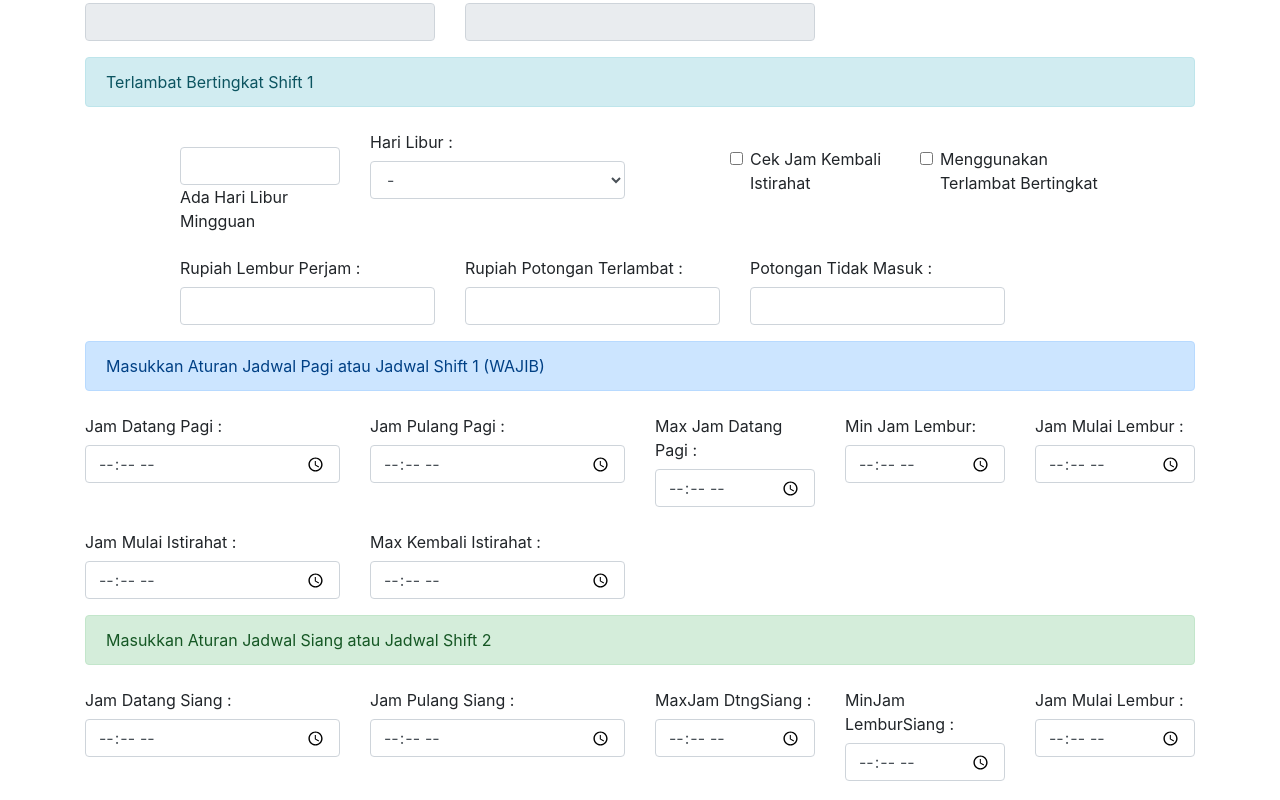
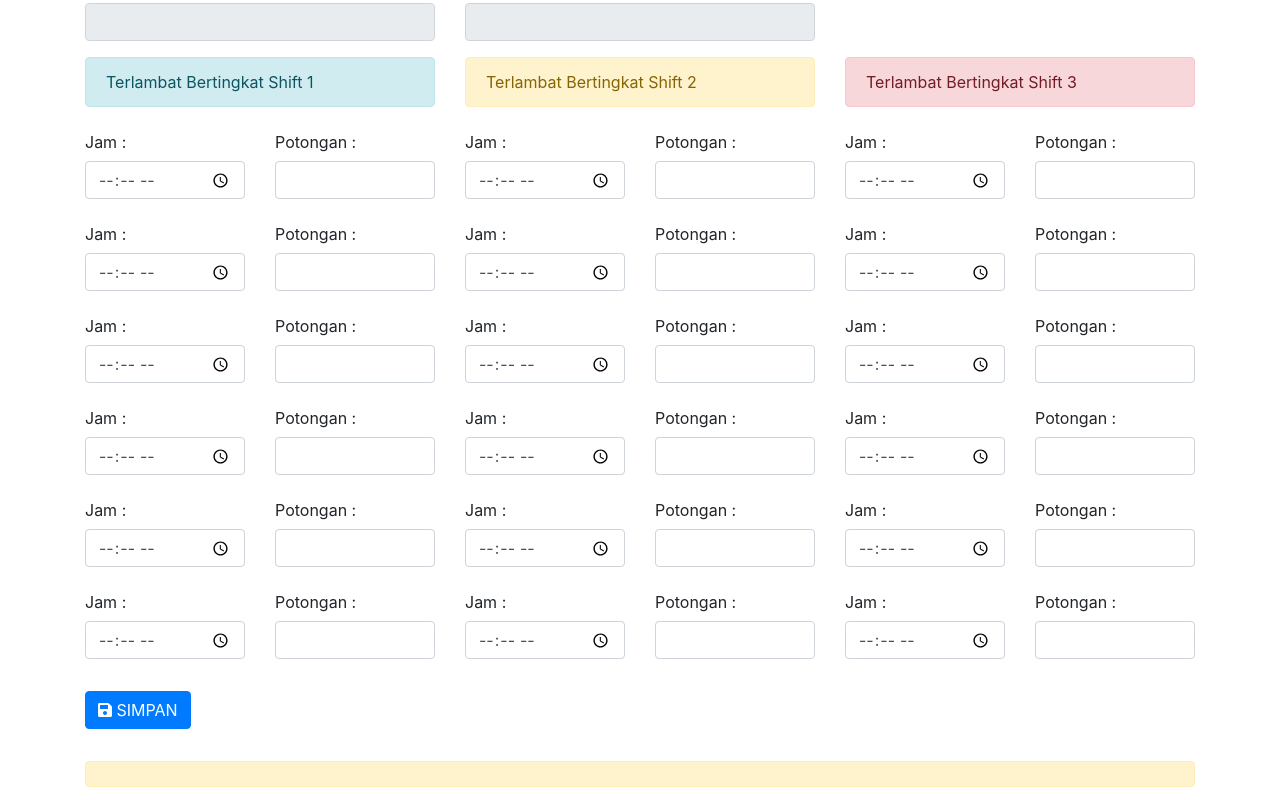
Before and after one commit to skipfortoday/react-admin, a React (Create React App) app: page /group/terlambatbertingkat/1 in a window 1280 px wide. Shown: the part 600-1400 px from the top of the page. Built offline with nearby package versions, Linux system fonts and the light colour scheme; no server answers.

Commit message:
Terlambat Bertingkat dan ubah worker register

```diff
--- a/src/actions/cabangAction.js
+++ b/src/actions/cabangAction.js
@@ -10,7 +10,7 @@ export const PUT_CABANG_EDIT = "PUT_CABANG_EDIT";
 export const getCabangList = () => {
   return (dispatch) => {
     axios
-      .get("http://localhost:3001/api/cabang")
+      .get("http://192.168.0.25:3001/api/cabang")
       .then(function (response) {
         dispatch({
           type: GET_CABANG_LIST,
@@ -36,7 +36,7 @@ export const getCabangDetail = (KodeCabang) => {
   return (dispatch) => {
     axios
       .get(
-        "http://localhost:3001/api/cabang/"+KodeCabang
+        "http://192.168.0.25:3001/api/cabang/"+KodeCabang
       )
       .then(function (response) {
         dispatch({
@@ -63,7 +63,7 @@ export const postCabangCreate = (data) => {
   return (dispatch) => {
     axios
       .post(
-         "http://localhost:3001/api/cabang/",
+         "http://192.168.0.25:3001/api/cabang/",
         data
       )
       .then(function (response) {
@@ -93,7 +93,7 @@ export const putCabangUpdate = (data, KodeCabang) => {
   return (dispatch) => {
     axios
       .put(
-        "http://localhost:3001/api/cabang/"+KodeCabang,
+        "http://192.168.0.25:3001/api/cabang/"+KodeCabang,
         data
       )
       .then(function (response) {
@@ -124,7 +124,7 @@ export const deleteCabang = (KodeCabang) => {
   return (dispatch) => {
     axios
       .delete(
-         "http://localhost:3001/api/cabang/"+KodeCabang
+         "http://192.168.0.25:3001/api/cabang/"+KodeCabang
       )
       .then(function (response) {
         console.log(response);
--- a/src/actions/groupAction.js
+++ b/src/actions/groupAction.js
@@ -10,7 +10,7 @@ export const PUT_GROUP_EDIT = "PUT_GROUP_EDIT";
 export const getGroupList = () => {
   return (dispatch) => {
     axios
-      .get("http://localhost:3001/api/group")
+      .get("http://192.168.0.25:3001/api/group")
       .then(function (response) {
         dispatch({
           type: GET_GROUP_LIST,
@@ -36,7 +36,7 @@ export const getGroupDetail = (GroupID) => {
   return (dispatch) => {
     axios
       .get(
-        "http://localhost:3001/api/group/"+GroupID
+        "http://192.168.0.25:3001/api/group/"+GroupID
       )
       .then(function (response) {
         dispatch({
@@ -63,7 +63,7 @@ export const postGroupCreate = (data) => {
   return (dispatch) => {
     axios
       .post(
-         "http://localhost:3001/api/group/",
+         "http://192.168.0.25:3001/api/group/",
         data
       )
       .then(function (response) {
@@ -93,7 +93,7 @@ export const putGroupUpdate = (data, GroupID) => {
   return (dispatch) => {
     axios
       .put(
-        "http://localhost:3001/api/group/"+GroupID,
+        "http://192.168.0.25:3001/api/group/"+GroupID,
         data
       )
       .then(function (response) {
@@ -124,7 +124,7 @@ export const deleteGroup = (GroupID) => {
   return (dispatch) => {
     axios
       .delete(
-         "http://localhost:3001/api/group/"+GroupID
+         "http://192.168.0.25:3001/api/group/"+GroupID
       )
       .then(function (response) {
         console.log(response);
--- a/src/actions/izinAction.js
+++ b/src/actions/izinAction.js
@@ -11,7 +11,7 @@ export const PUT_IZIN_EDIT = "PUT_IZIN_EDIT";
 export const getIzinList = () => {
   return (dispatch) => {
     axios
-      .get("http://localhost:3001/api/izin")
+      .get("http://192.168.0.25:3001/api/izin")
       .then(function (response) {
         dispatch({
           type: GET_IZIN_LIST,
@@ -37,7 +37,7 @@ export const getIzinDetail = (UserID) => {
   return (dispatch) => {
     axios
       .get(
-        "http://localhost:3001/api/user/"+UserID
+        "http://192.168.0.25:3001/api/user/"+UserID
       )
       .then(function (response) {
         dispatch({
@@ -64,7 +64,7 @@ export const postIzinCreate = (data) => {
   return (dispatch) => {
     axios
       .post(
-         "http://localhost:3001/api/izin",
+         "http://192.168.0.25:3001/api/izin",
         data
       )
       .then(function (response) {
@@ -94,7 +94,7 @@ export const postIzinGroup= (data) => {
   return (dispatch) => {
     axios
       .post(
-         "http://localhost:3001/api/izingroup",
+         "http://192.168.0.25:3001/api/izingroup",
         data
       )
       .then(function (response) {
@@ -124,7 +124,7 @@ export const putIzinUpdate = (data, DatangID) => {
   return (dispatch) => {
     axios
       .put(
-        "http://localhost:3001/api/izin/"+DatangID,
+        "http://192.168.0.25:3001/api/izin/"+DatangID,
         data
       )
       .then(function (response) {
@@ -155,7 +155,7 @@ export const deleteIzin = (DatangID) => {
   return (dispatch) => {
     axios
       .delete(
-         "http://localhost:3001/api/izin/"+DatangID
+         "http://192.168.0.25:3001/api/izin/"+DatangID
       )
       .then(function (response) {
         console.log(response);
--- a/src/actions/laporanAction.js
+++ b/src/actions/laporanAction.js
@@ -9,7 +9,7 @@ export const GET_LAPORAN_DETAIL = "GET_LAPORAN_DETAIL";
 export const getLaporanList = (UserID) => {
   return (dispatch) => {
     axios
-      .get("http://localhost:3001/api/laporan/"+UserID)
+      .get("http://192.168.0.25:3001/api/laporan/"+UserID)
       .then(function (response) {
         dispatch({
           type: GET_LAPORAN_LIST,
@@ -35,7 +35,7 @@ export const getLaporanDetail = (UserID,TglAwal,TglAkhir) => {
   return (dispatch) => {
     axios
       .get(
-        "http://localhost:3001/api/apprecentscan/"+UserID+"&"+TglAwal+"&"+TglAkhir)
+        "http://192.168.0.25:3001/api/apprecentscan/"+UserID+"&"+TglAwal+"&"+TglAkhir)
       .then(function (response) {
         dispatch({
           type: GET_LAPORAN_DETAIL,
--- a/src/components/ListUserLaporan.js
+++ b/src/components/ListUserLaporan.js
@@ -23,6 +23,8 @@ const mapStateToProps = (state) => {
     errorUsersList: state.users.errorUsersList,
   };
 };
+
+
 
 const TableComponent = (props) => {
   const columns = [
--- a/src/components/TerlambatBertingkatComponent.js
+++ b/src/components/TerlambatBertingkatComponent.js
@@ -105,119 +105,40 @@ class TerlambatBertingkatComponent extends Component {
             </FormGroup>
           </Col>
 
-          <Col md={12}>
+
+          <Col md={4}>
+          </Col>
+
+          <Col md={4}>
             <Alert color="info">Terlambat Bertingkat Shift 1</Alert>
           </Col>
 
-          <Col md={1}>
-            <FormGroup></FormGroup>
+          <Col md={4}>
+            <Alert color="warning">Terlambat Bertingkat Shift 2</Alert>
           </Col>
 
-          <Col md={2}>
-            <FormGroup>
-              <Field type="text" name="AdaLibur" component={renderField} />
-              Ada Hari Libur Mingguan
-            </FormGroup>
-          </Col>
-
-          <Col md={3}>
-            <FormGroup>
-              <Field
-                type="select"
-                name="HariLibur"
-                component={renderField}
-                label="Hari Libur :"
-              />
-            </FormGroup>
-          </Col>
-
-          <Col md={1}>
-            <FormGroup></FormGroup>
+          <Col md={4}>
+            <Alert color="danger">Terlambat Bertingkat Shift 3</Alert>
           </Col>
 
           <Col md={2}>
             <FormGroup>
               <Field
-                type="checkbox"
-                name="CekJamKembali"
+                type="time"
+                name="JamDatang"
                 component={renderField}
+                label="Jam :"
               />
-              Cek Jam Kembali Istirahat
             </FormGroup>
           </Col>
 
           <Col md={2}>
             <FormGroup>
-              <Field type="checkbox" name="Terlamb" component={renderField} />
-              Menggunakan Terlambat Bertingkat
-            </FormGroup>
-          </Col>
-
-          <Col md={1}>
-            <FormGroup></FormGroup>
-          </Col>
-
-          <Col md={1}>
-            <FormGroup></FormGroup>
-          </Col>
-
-          <Col md={3}>
-            <FormGroup>
               <Field
                 type="number"
-                name="RpLemburPerJam"
-                component={renderField}
-                label="Rupiah Lembur Perjam :"
-              />
-            </FormGroup>
-          </Col>
-
-          <Col md={3}>
-            <FormGroup>
-              <Field
-                type="number"
-                name="RpPotonganTerlambat"
-                component={renderField}
-                label="Rupiah Potongan Terlambat :"
-              />
-            </FormGroup>
-          </Col>
-
-          <Col md={3}>
-            <FormGroup>
-              <Field
-                type="number"
-                name="RpPotonganTidakMasuk"
-                component={renderField}
-                label="Potongan Tidak Masuk :"
-              />
-            </FormGroup>
-          </Col>
-
-          <Col md={12}>
-            <Alert color="primary">
-              Masukkan Aturan Jadwal Pagi atau Jadwal Shift 1 (WAJIB)
-            </Alert>
-          </Col>
-
-          <Col md={3}>
-            <FormGroup>
-              <Field
-                type="time"
                 name="JamDatang"
                 component={renderField}
-                label="Jam Datang Pagi :"
-              />
-            </FormGroup>
-          </Col>
-
-          <Col md={3}>
-            <FormGroup>
-              <Field
-                type="time"
-                name="JamPulang"
-                component={renderField}
-                label="Jam Pulang Pagi :"
+                label="Potongan :"
               />
             </FormGroup>
           </Col>
@@ -226,9 +147,20 @@ class TerlambatBertingkatComponent extends Component {
             <FormGroup>
               <Field
                 type="time"
-                name="MaxJamDatang"
+                name="JamDatang"
                 component={renderField}
-                label="Max Jam Datang Pagi :"
+                label="Jam :"
+              />
+            </FormGroup>
+          </Col>
+
+          <Col md={2}>
+            <FormGroup>
+              <Field
+                type="number"
+                name="JamDatang"
+                component={renderField}
+                label="Potongan :"
               />
             </FormGroup>
           </Col>
@@ -237,9 +169,20 @@ class TerlambatBertingkatComponent extends Component {
             <FormGroup>
               <Field
                 type="time"
-                name="MinJamLembur"
+                name="JamDatang"
                 component={renderField}
-                label="Min Jam Lembur:"
+                label="Jam :"
+              />
+            </FormGroup>
+          </Col>
+
+          <Col md={2}>
+            <FormGroup>
+              <Field
+                type="number"
+                name="JamDatang"
+                component={renderField}
+                label="Potongan :"
               />
             </FormGroup>
           </Col>
@@ -248,59 +191,20 @@ class TerlambatBertingkatComponent extends Component {
             <FormGroup>
               <Field
                 type="time"
-                name="JamMulaiLembur"
+                name="JamDatang"
                 component={renderField}
-                label="Jam Mulai Lembur :"
+                label="Jam :"
               />
             </FormGroup>
           </Col>
 
-          <Col md={3}>
+          <Col md={2}>
             <FormGroup>
               <Field
-                type="time"
-                name="JamMulaiIstirahat"
+                type="number"
+                name="JamDatang"
                 component={renderField}
-                label="Jam Mulai Istirahat :"
-              />
-            </FormGroup>
-          </Col>
-
-          <Col md={3}>
-            <FormGroup>
-              <Field
-                type="time"
-                name="MaxJamKembali"
-                component={renderField}
-                label="Max Kembali Istirahat :"
-              />
-            </FormGroup>
-          </Col>
-
-          <Col md={12}>
-            <Alert color="success">
-              Masukkan Aturan Jadwal Siang atau Jadwal Shift 2
-            </Alert>
-          </Col>
-
-          <Col md={3}>
-            <FormGroup>
-              <Field
-                type="time"
-                name="JamDatangSiang"
-                component={renderField}
-                label="Jam Datang Siang  :"
-              />
-            </FormGroup>
-          </Col>
-
-          <Col md={3}>
-            <FormGroup>
-              <Field
-                type="time"
-                name="JamPulangSiang"
-                component={renderField}
-                label="Jam Pulang Siang :"
+                label="Potongan :"
               />
             </FormGroup>
           </Col>
@@ -309,9 +213,20 @@ class TerlambatBertingkatComponent extends Component {
             <FormGroup>
               <Field
                 type="time"
-                name="MaxJamDatangSiang"
+                name="JamDatang"
                 component={renderField}
-                label="MaxJam DtngSiang :"
+                label="Jam :"
+              />
+            </FormGroup>
+          </Col>
+
+          <Col md={2}>
+            <FormGroup>
+              <Field
+                type="number"
+                name="JamDatang"
+                component={renderField}
+                label="Potongan :"
               />
             </FormGroup>
           </Col>
@@ -320,9 +235,43 @@ class TerlambatBertingkatComponent extends Component {
             <FormGroup>
               <Field
                 type="time"
-                name="MinJamLemburSiang"
+                name="JamDatang"
                 component={renderField}
-                label="MinJam LemburSiang :"
+                label="Jam :"
+              />
+            </FormGroup>
+          </Col>
+
+          <Col md={2}>
+            <FormGroup>
+              <Field
+                type="number"
+                name="JamDatang"
+                component={renderField}
+                label="Potongan :"
+              />
+            </FormGroup>
+          </Col>
+
+
+          <Col md={2}>
+            <FormGroup>
+              <Field
+                type="time"
+                name="JamDatang"
+                component={renderField}
+                label="Jam :"
+              />
+            </FormGroup>
+          </Col>
+
+          <Col md={2}>
+            <FormGroup>
+              <Field
+                type="number"
+                name="JamDatang"
+                component={renderField}
+                label="Potongan :"
               />
             </FormGroup>
           </Col>
@@ -331,31 +280,240 @@ class TerlambatBertingkatComponent extends Component {
             <FormGroup>
               <Field
                 type="time"
-                name="JamMulaiLembur"
+                name="JamDatang"
                 component={renderField}
-                label="Jam Mulai Lembur :"
+                label="Jam :"
               />
             </FormGroup>
           </Col>
 
-          <Col md={3}>
+          <Col md={2}>
             <FormGroup>
               <Field
-                type="time"
-                name="JamMulaiIstirahat"
+                type="number"
+                name="JamDatang"
                 component={renderField}
-                label="Jam Mulai Istirahat :"
+                label="Potongan :"
               />
             </FormGroup>
           </Col>
 
-          <Col md={3}>
+          <Col md={2}>
             <FormGroup>
               <Field
                 type="time"
-                name="MaxJamKembali"
+                name="JamDatang"
                 component={renderField}
-                label="Max Kembali Istirahat :"
+                label="Jam :"
+              />
+            </FormGroup>
+          </Col>
+
+          <Col md={2}>
+            <FormGroup>
+              <Field
+                type="number"
+                name="JamDatang"
+                component={renderField}
+                label="Potongan :"
+              />
+            </FormGroup>
+          </Col>
+
+          <Col md={2}>
+            <FormGroup>
+              <Field
+                type="time"
+                name="JamDatang"
+                component={renderField}
+                label="Jam :"
+              />
+            </FormGroup>
+          </Col>
+
+          <Col md={2}>
+            <FormGroup>
+              <Field
+                type="number"
+                name="JamDatang"
+                component={renderField}
+                label="Potongan :"
+              />
+            </FormGroup>
+          </Col>
+
+          <Col md={2}>
+            <FormGroup>
+              <Field
+                type="time"
+                name="JamDatang"
+                component={renderField}
+                label="Jam :"
+              />
+            </FormGroup>
+          </Col>
+
+          <Col md={2}>
+            <FormGroup>
+              <Field
+                type="number"
+                name="JamDatang"
+                component={renderField}
+                label="Potongan :"
+              />
+            </FormGroup>
+          </Col>
+
+          <Col md={2}>
+            <FormGroup>
+              <Field
+                type="time"
+                name="JamDatang"
+                component={renderField}
+                label="Jam :"
+              />
+            </FormGroup>
+          </Col>
+
+          <Col md={2}>
+            <FormGroup>
+              <Field
+                type="number"
+                name="JamDatang"
+                component={renderField}
+                label="Potongan :"
+              />
+            </FormGroup>
+          </Col>
+
+          <Col md={2}>
+            <FormGroup>
+              <Field
+                type="time"
+                name="JamDatang"
+                component={renderField}
+                label="Jam :"
+              />
+            </FormGroup>
+          </Col>
+
+          <Col md={2}>
+            <FormGroup>
+              <Field
+                type="number"
+                name="JamDatang"
+                component={renderField}
+                label="Potongan :"
+              />
+            </FormGroup>
+          </Col>
+
+          <Col md={2}>
+            <FormGroup>
+              <Field
+                type="time"
+                name="JamDatang"
+                component={renderField}
+                label="Jam :"
+              />
+            </FormGroup>
+          </Col>
+
+          <Col md={2}>
+            <FormGroup>
+              <Field
+                type="number"
+                name="JamDatang"
+                component={renderField}
+                label="Potongan :"
+              />
+            </FormGroup>
+          </Col>
+
+          <Col md={2}>
+            <FormGroup>
+              <Field
+                type="time"
+                name="JamDatang"
+                component={renderField}
+                label="Jam :"
+              />
+            </FormGroup>
+          </Col>
+
+          <Col md={2}>
+            <FormGroup>
+              <Field
+                type="number"
+                name="JamDatang"
+                component={renderField}
+                label="Potongan :"
+              />
+            </FormGroup>
+          </Col>
+
+          <Col md={2}>
+            <FormGroup>
+              <Field
+                type="time"
+                name="JamDatang"
+                component={renderField}
+                label="Jam :"
+              />
+            </FormGroup>
+          </Col>
+
+          <Col md={2}>
+            <FormGroup>
+              <Field
+                type="number"
+                name="JamDatang"
+                component={renderField}
+                label="Potongan :"
+              />
+            </FormGroup>
+          </Col>
+
+          <Col md={2}>
+            <FormGroup>
+              <Field
+                type="time"
+                name="JamDatang"
+                component={renderField}
+                label="Jam :"
+              />
+            </FormGroup>
+          </Col>
+
+          <Col md={2}>
+            <FormGroup>
+              <Field
+                type="number"
+                name="JamDatang"
+                component={renderField}
+                label="Potongan :"
+              />
+            </FormGroup>
+          </Col>
+
+          <Col md={2}>
+            <FormGroup>
+              <Field
+                type="time"
+                name="JamDatang"
+                component={renderField}
+                label="Jam :"
+              />
+            </FormGroup>
+          </Col>
+
+          <Col md={2}>
+            <FormGroup>
+              <Field
+                type="number"
+                name="JamDatang"
+                component={renderField}
+                label="Potongan :"
               />
             </FormGroup>
           </Col>
--- a/src/containers/CreateGroupContainer.js
+++ b/src/containers/CreateGroupContainer.js
@@ -55,7 +55,7 @@ class CreateGroupContainer extends Component {
         </Row>
         <InfoMenuGroup/>
         <Alert color="warning" ></Alert>
-        <h2>Form Tambah Group Pegawai</h2>
+        <h4>Form Tambah Group Pegawai</h4>
         <FormGroupComponent onSubmit={(data) => this.handleSubmit(data)} />
         <Alert color="warning" ></Alert>
       </Container>
--- a/src/index.js
+++ b/src/index.js
@@ -24,4 +24,4 @@ ReactDOM.render(
 // If you want your app to work offline and load faster, you can change
 // unregister() to register() below. Note this comes with some pitfalls.
 // Learn more about service workers: https://bit.ly/CRA-PWA
-serviceWorker.unregister();
+serviceWorker.register();
```
Also changed, not shown: src/actions/userAction.js (+11 -11 lines), 1 other file (tests, documents, lock files or other folders).
